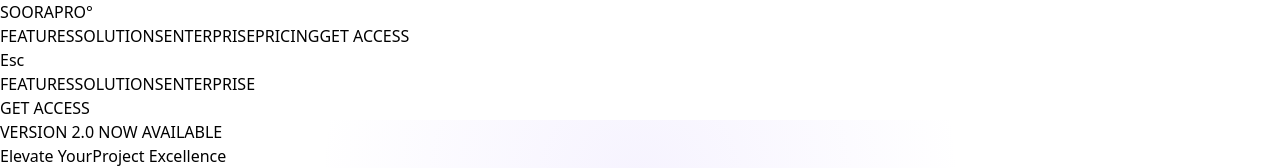
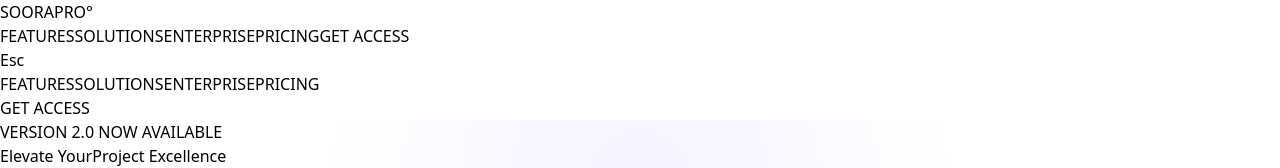
Before and after one commit to mddanish867/maisonpro, a React (Vite) app: page / in a window 1280 px wide. Both pictures are taken after a click on the button 12 px from the left and 60 px from the top of the page. Shown: the top 168 px of the page. Built offline with nearby package versions, Linux system fonts and the light colour scheme.

Commit message:
added vercel.json file

```diff
--- a/src/components/home/Navbar.jsx
+++ b/src/components/home/Navbar.jsx
@@ -79,7 +79,7 @@
         {isMenuOpen && (
           <div className="md:hidden min-h-screen bg-black/95 backdrop-blur-xl border-b border-white/5">
             <div className="px-6 py-8 space-y-6">
-              {['FEATURES', 'SOLUTIONS', 'ENTERPRISE'].map((item) => (
+              {['FEATURES', 'SOLUTIONS', 'ENTERPRISE', 'PRICING'].map((item) => (
                 <a
                   key={item}
                   href={`${item.toLowerCase()}`}
```
Also changed, not shown: vercel.json (added).
